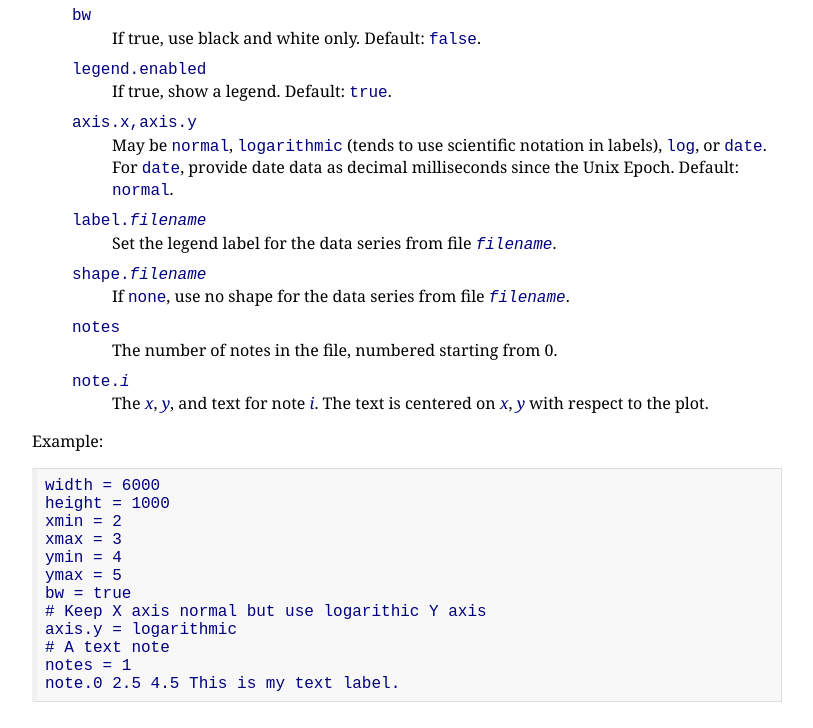
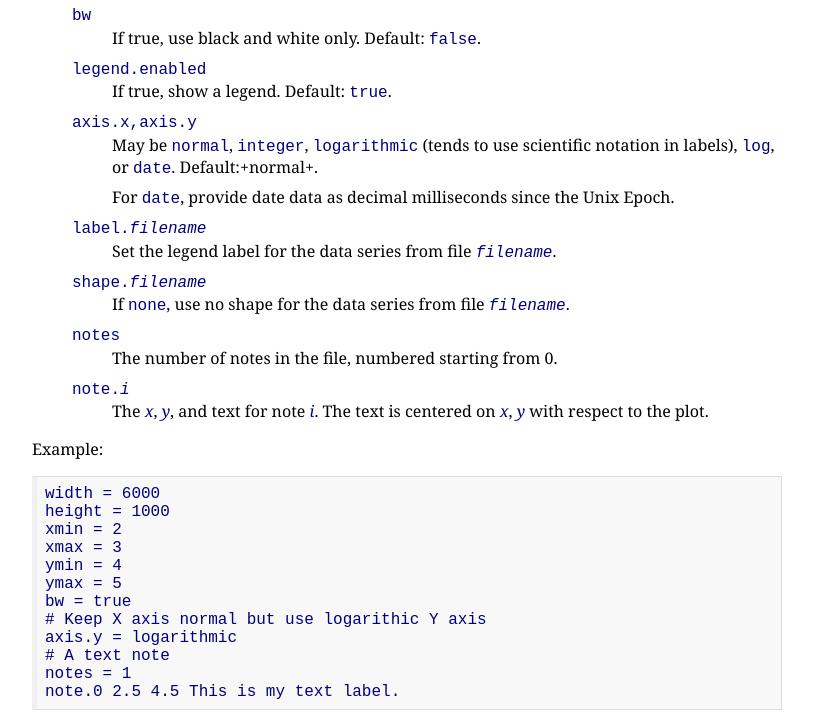
Before and after one commit to j-woz/jwplot, a plain HTML site: page index.html in a window 1280 px wide. Shown: the part 1514-2242 px from the top of the page, without its empty margins (32-845 px from the left). Drawn offline with Linux system fonts and the light colour scheme.

Commit message:
HTML version

```diff
--- a/index.html
+++ b/index.html
@@ -885,11 +885,11 @@ If true, show a legend.  Default: <code>true</code>.
 </dt>
 <dd>
 <p>
-May be <code>normal</code>, <code>logarithmic</code> (tends to use
-scientific notation in labels), <code>log</code>, or <code>date</code>.  For <code>date</code>, provide
-date data as decimal milliseconds since the Unix Epoch.  Default:
-<code>normal</code>.
+May be <code>normal</code>, <code>integer</code>,
+<code>logarithmic</code> (tends to use scientific notation in labels),
+<code>log</code>, or <code>date</code>.  Default:+normal+.
 </p>
+<div class="paragraph"><p>For <code>date</code>, provide date data as decimal milliseconds since the Unix Epoch.</p></div>
 </dd>
 <dt class="hdlist1">
 <code>label.<em>filename</em></code>
@@ -1054,7 +1054,7 @@ The first data series will be plotted with respect to a left-hand
 <div id="footer">
 <div id="footer-text">
 Last updated
- 2020-01-03 13:06:56 CST
+ 2020-01-03 13:11:58 CST
 </div>
 </div>
 </body>
```
